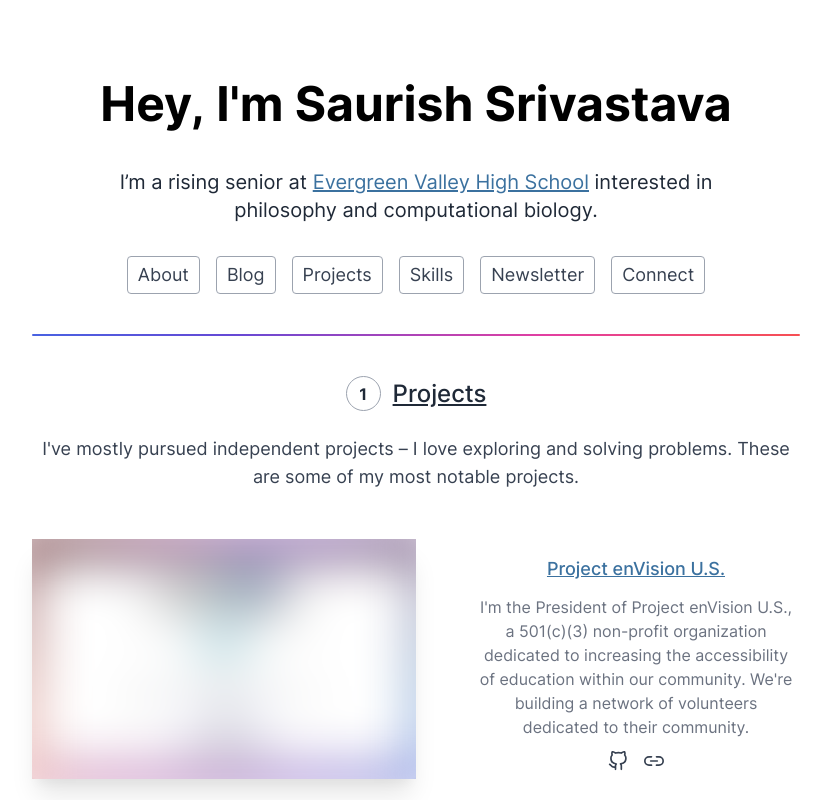
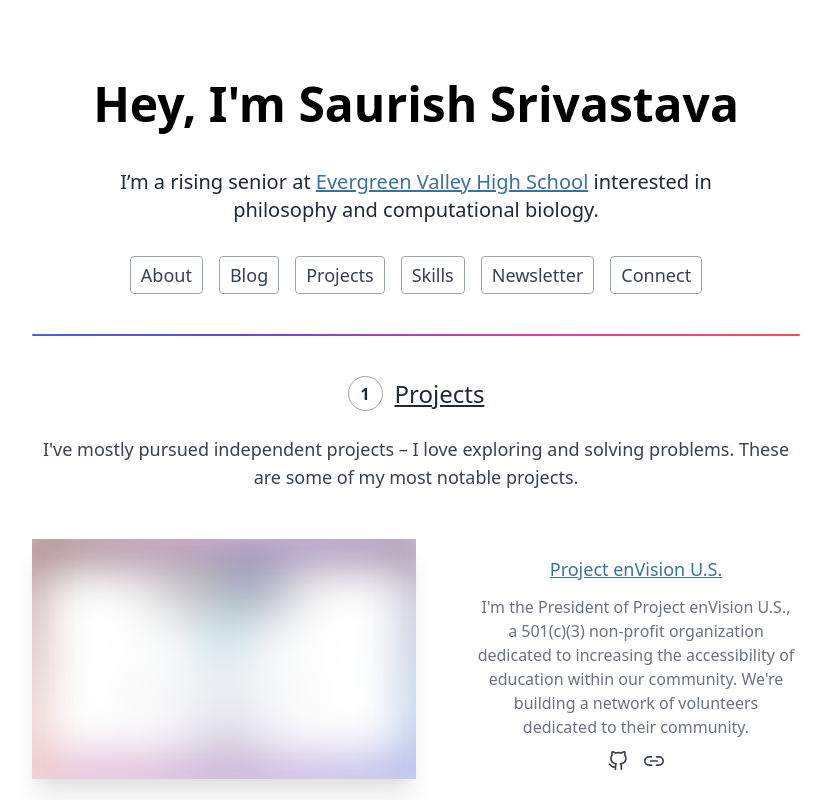
Before and after one commit to minor/saurish.com, a Next.js app: page / in a window 1280 px wide. Shown: the top 800 px of the page, without its empty margins (224-1047 px from the left). Built offline with nearby package versions, Linux system fonts and the light colour scheme; no server answers; what @tailwindcss/typography would draw is missing.

Commit message:
update(fonts)

```diff
--- a/tailwind.config.js
+++ b/tailwind.config.js
@@ -1,4 +1,4 @@
-const { spacing, fontFamily } = require('tailwindcss/defaultTheme');
+const defaultTheme = require('tailwindcss/defaultTheme');
 
 module.exports = {
   mode: 'jit',
@@ -7,7 +7,7 @@ module.exports = {
   theme: {
     extend: {
       fontFamily: {
-        sans: ['Inter', ...fontFamily.sans],
+        sans: ['Inter var', ...defaultTheme.fontFamily.sans],
         manrope: 'Manrope'
       },
       spacing: {
```
